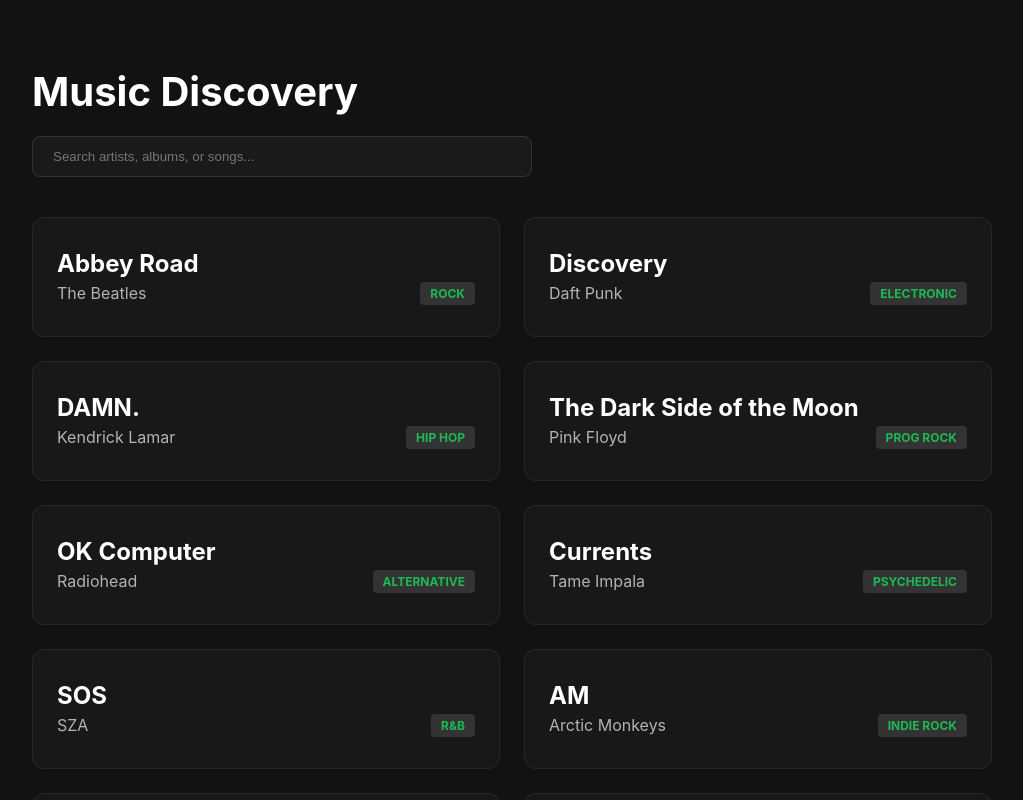
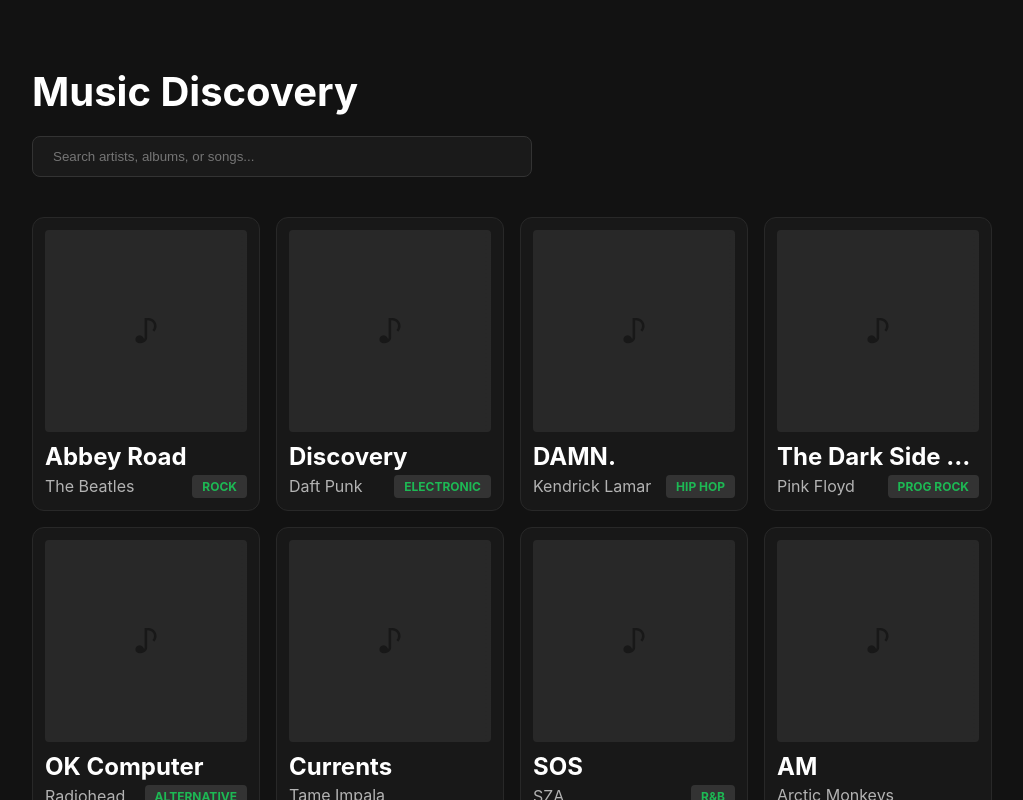
Before and after one commit to srijachatterjee19/beatbound-frontend, a React (Vite) app: page / in a window 1280 px wide. Shown: the top 800 px of the page, without its empty margins (128-1151 px from the left). Built offline with nearby package versions, Linux system fonts and the light colour scheme.

Commit message:
replace song lists with album loading skeletons

```diff
--- a/src/index.css
+++ b/src/index.css
@@ -56,10 +56,57 @@
 
 .results-grid {
   display: grid;
-  grid-template-columns: repeat(2, 1fr);
-  gap: 24px;
+
+  grid-template-columns: repeat(auto-fill, minmax(180px, 1fr));
+  /* grid-template-columns: repeat(2, 1fr); */
+  gap: 16px;
   align-items: start;
   padding-bottom: 50px;
+}
+
+.album-placeholder {
+  width: 100%;
+  aspect-ratio: 1 / 1;
+  background-color: #282828; /* Spotify-style dark grey */
+  border-radius: 4px;
+  margin-bottom: 10px;
+  display: flex;
+  align-items: center;
+  justify-content: center;
+  position: relative;
+  overflow: hidden;
+}
+
+/* Optional: The music note icon in the center */
+.placeholder-icon {
+  font-size: 2rem;
+  color: #181818;
+  user-select: none;
+}
+
+/* Optional: Subtle pulse animation */
+.album-placeholder::after {
+  content: "";
+  position: absolute;
+  top: 0;
+  right: 0;
+  bottom: 0;
+  left: 0;
+  transform: translateX(-100%);
+  background-image: linear-gradient(
+    90deg,
+    rgba(255, 255, 255, 0) 0,
+    rgba(255, 255, 255, 0.03) 20%,
+    rgba(255, 255, 255, 0.05) 60%,
+    rgba(255, 255, 255, 0)
+  );
+  animation: shimmer 2s infinite;
+}
+
+@keyframes shimmer {
+  100% {
+    transform: translateX(100%);
+  }
 }
 
 .card {
@@ -67,11 +114,20 @@
   justify-content: center;
   background-color: #181818;
   border-radius: 12px;
-  padding: 24px;
+  padding: 12px;
   border: 1px solid #282828;
   display: flex;
   flex-direction: column;
   transition: transform 0.2s ease, background-color 0.2s ease;
+}
+
+.album-title {
+  font-size: 0.95rem;
+  margin: 0 0 4px 0;
+  /* Truncate text if the album name is too long */
+  white-space: nowrap;
+  overflow: hidden;
+  text-overflow: ellipsis;
 }
 
 .card:hover {
@@ -175,11 +231,12 @@
   }
 
   .results-grid {
-    grid-template-columns: 1fr;
-    gap: 16px;
+    /* On tiny phones, show 2 columns */
+    grid-template-columns: repeat(2, 1fr);
+    gap: 10px;
   }
 
   .container {
-    padding: 20px;
+    padding: 15px;
   }
 }
--- a/src/search/SearchBar.jsx
+++ b/src/search/SearchBar.jsx
@@ -37,6 +37,10 @@
       <div className="results-grid">
         {currentItems.map((artist) => (
           <div key={artist.id} className="card">
+            <div className="album-placeholder">
+              <span className="placeholder-icon">♪</span>
+            </div>
+
             <h2 className="album-title">{artist.album}</h2>
 
             <div className="meta-info">
```
